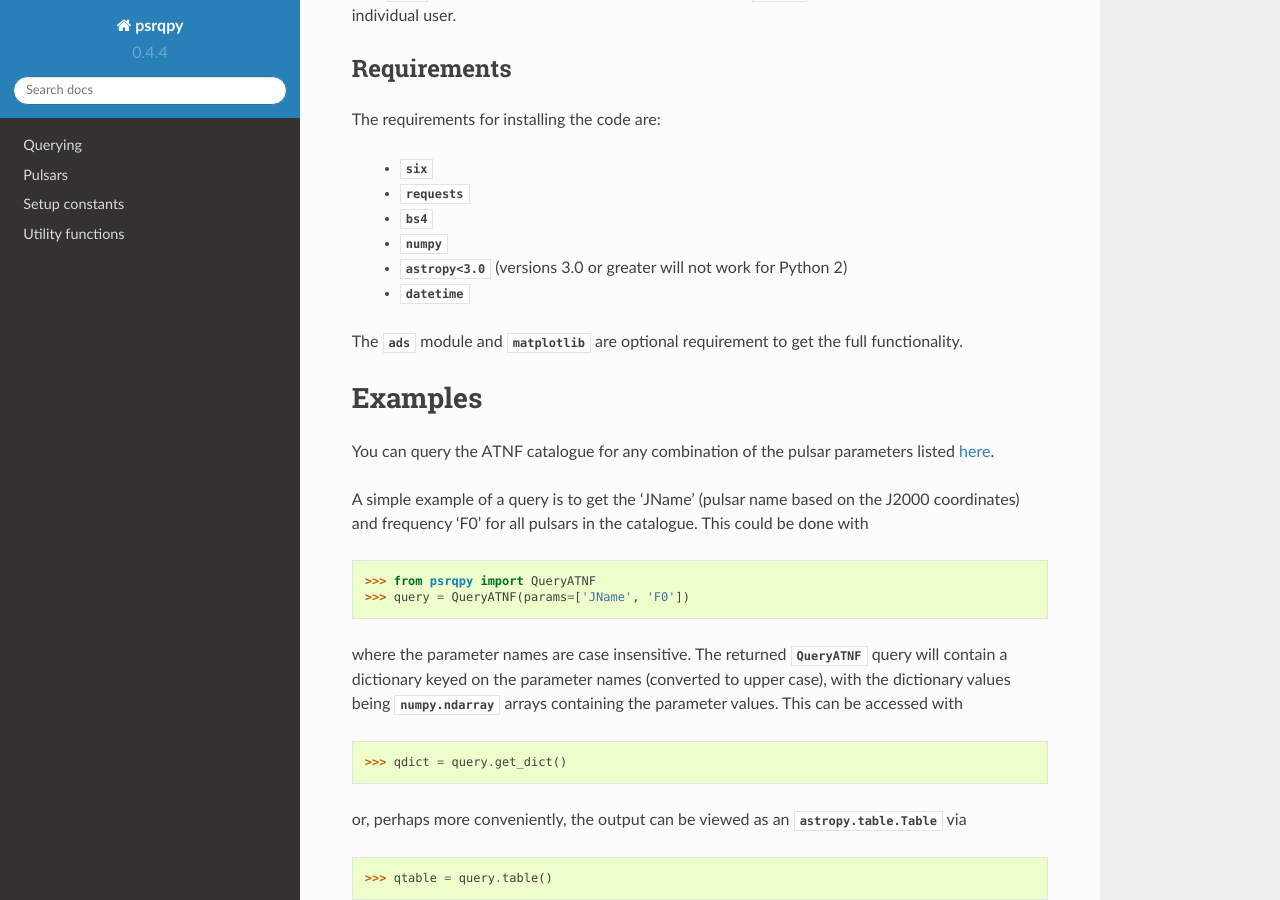
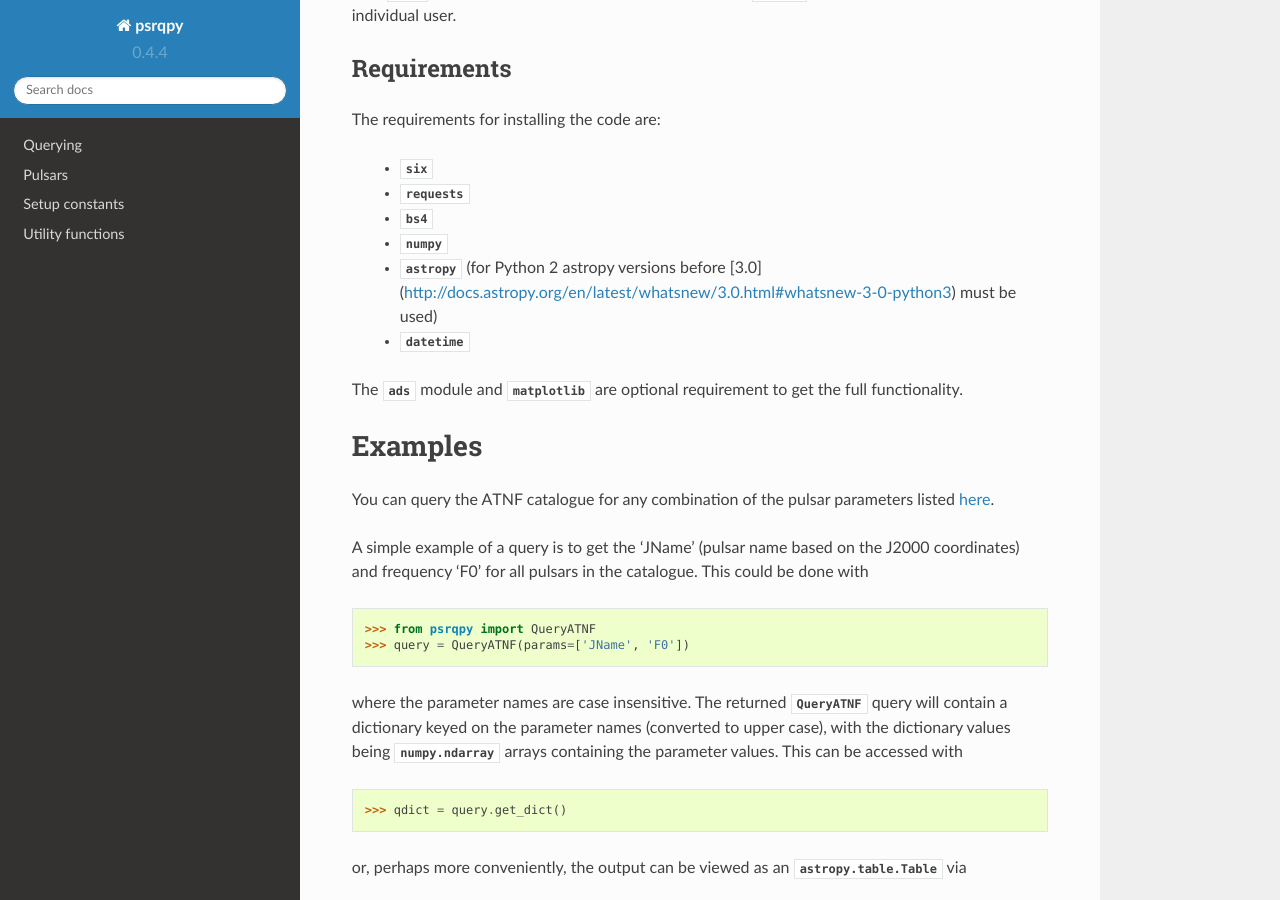
Before and after one commit to mattpitkin/psrqpy, a Sphinx documentation site: the page built from docs/source/index.rst, in a window 1280 px wide and 900 px high, scrolled down 554 px. Built offline with Sphinx 7.4.7 and the Read the Docs theme 2.0.0, drawn with Linux system fonts in a browser that asks for light colours.

Commit message:
Update index.rst
 - refs #12

```diff
--- a/docs/source/index.rst
+++ b/docs/source/index.rst
@@ -34,7 +34,7 @@ The requirements for installing the code are:
  * :mod:`requests`
  * :mod:`bs4`
  * :mod:`numpy`
- * :mod:`astropy<3.0` (versions 3.0 or greater will not work for Python 2)
+ * :mod:`astropy` (for Python 2 astropy versions before [3.0](http://docs.astropy.org/en/latest/whatsnew/3.0.html#whatsnew-3-0-python3) must be used)
  * :mod:`datetime`
 
 The :mod:`ads` module and :mod:`matplotlib` are optional requirement to get the full functionality.
```
